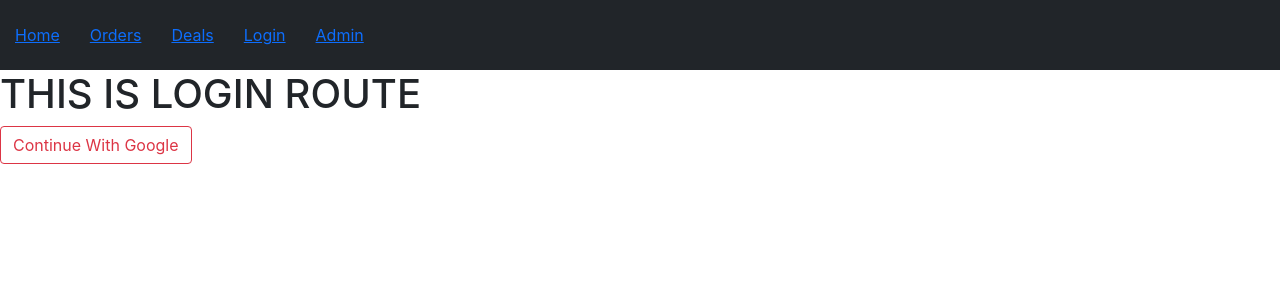
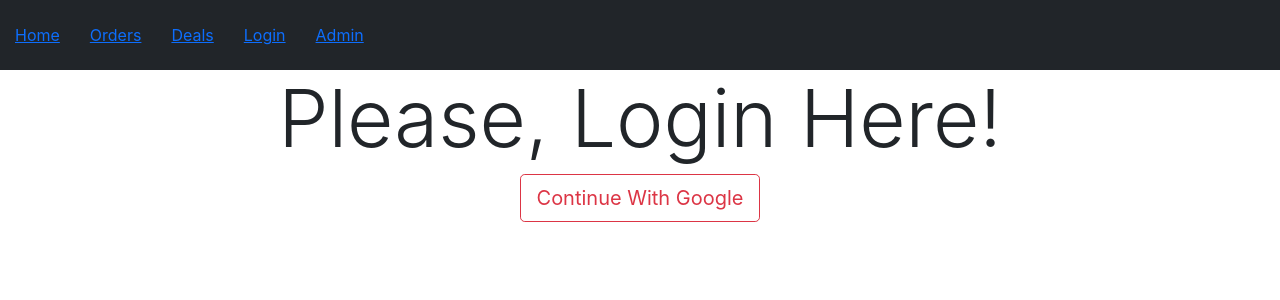
Before and after one commit to AbuSalehFaysal/daily-groceries-client-side, a React (Create React App) app: page /Login in a window 1280 px wide. Shown: the top 300 px of the page. Built offline with nearby package versions, Linux system fonts and the light colour scheme.

Commit message:
UI Update

```diff
--- a/src/Components/Checkout/Checkout.js
+++ b/src/Components/Checkout/Checkout.js
@@ -48,7 +48,7 @@ const Checkout = () => {
         })
     }
     return (
-        <div>
+        <div className="container text-center">
             <h1>This is Checkout Route</h1>
             <h1>{name} -- {price} -- {quantity}</h1>
 
@@ -68,7 +68,7 @@ const Checkout = () => {
                         }}
                     />
                 </Grid>
-                <Button onClick={handleOrder} variant="primary">Place Order</Button>
+                <Button onClick={handleOrder} variant="contained" color="primary">Place Order</Button>
             </MuiPickersUtilsProvider>
 
         </div>
--- a/src/Components/Deals/Deals.js
+++ b/src/Components/Deals/Deals.js
@@ -2,8 +2,8 @@ import React from 'react';
 
 const Deals = () => {
     return (
-        <div>
-            <h1>THIS IS DEALS ROUTE!!!</h1>
+        <div className="container text-center">
+            <h1 className="display-1">THIS IS DEALS ROUTE!!!</h1>
         </div>
     );
 };
--- a/src/Components/Login/Login.js
+++ b/src/Components/Login/Login.js
@@ -63,9 +63,9 @@ const Login = () => {
             });
     }
     return (
-        <div>
-            <h1>THIS IS LOGIN ROUTE</h1>
-            <Button onClick={handleGoogleSignIn} variant="outline-danger">Continue With Google</Button>
+        <div className="container text-center">
+            <h1 className="display-1">Please, Login Here!</h1>
+            <Button onClick={handleGoogleSignIn} variant="outline-danger" size="lg" block>Continue With Google</Button>
         </div>
     );
 };
--- a/src/Components/Orders/Orders.js
+++ b/src/Components/Orders/Orders.js
@@ -10,7 +10,7 @@ const Orders = () => {
         .then(data => setOrders(data))
     }, [])
     return (
-        <div>
+        <div className="conatiner text-center">
             <h1>THIS IS ORDERS ROUTE!!!</h1>
             <h1>You have {orders.length} Orders</h1>
             {
```
